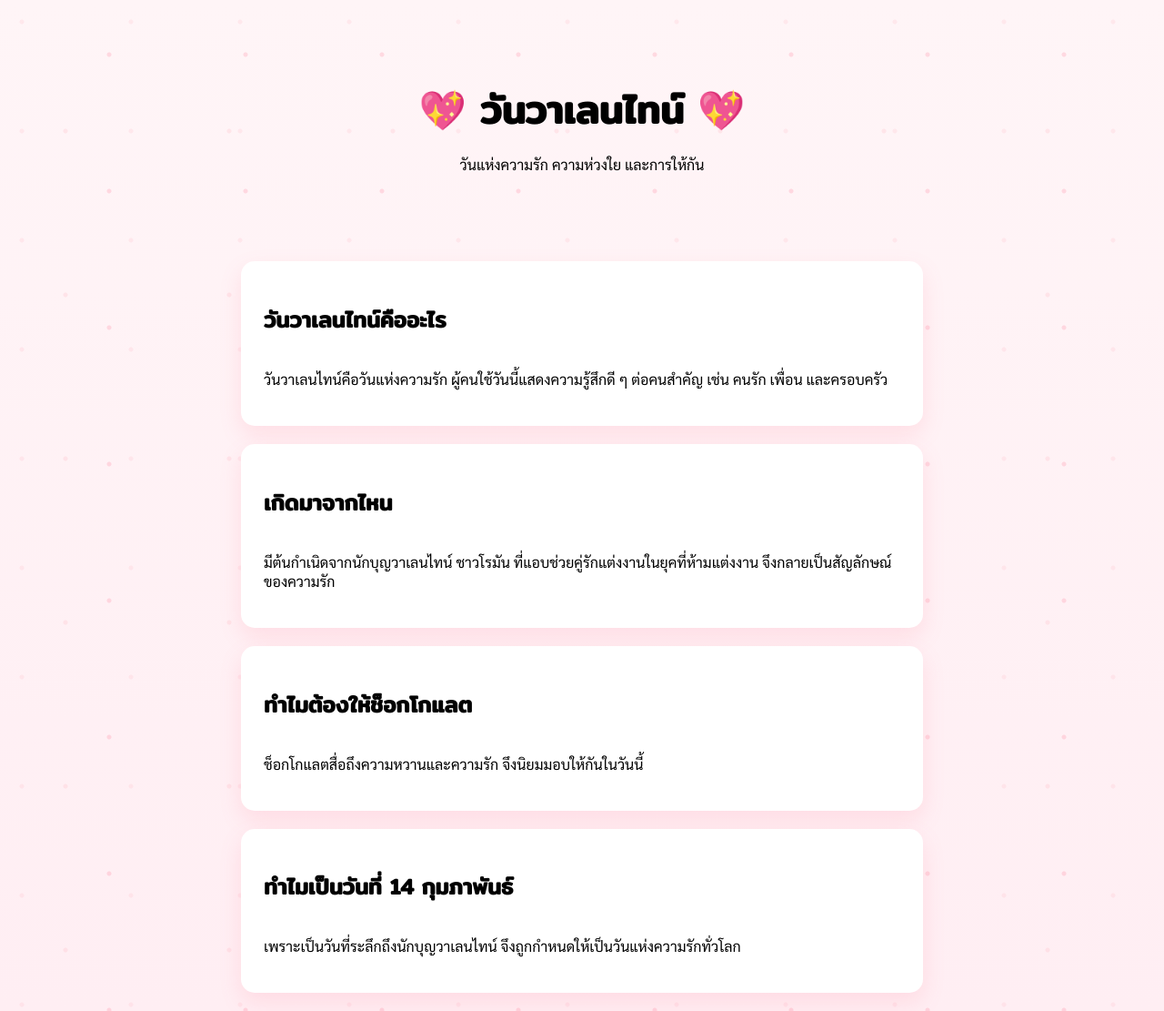
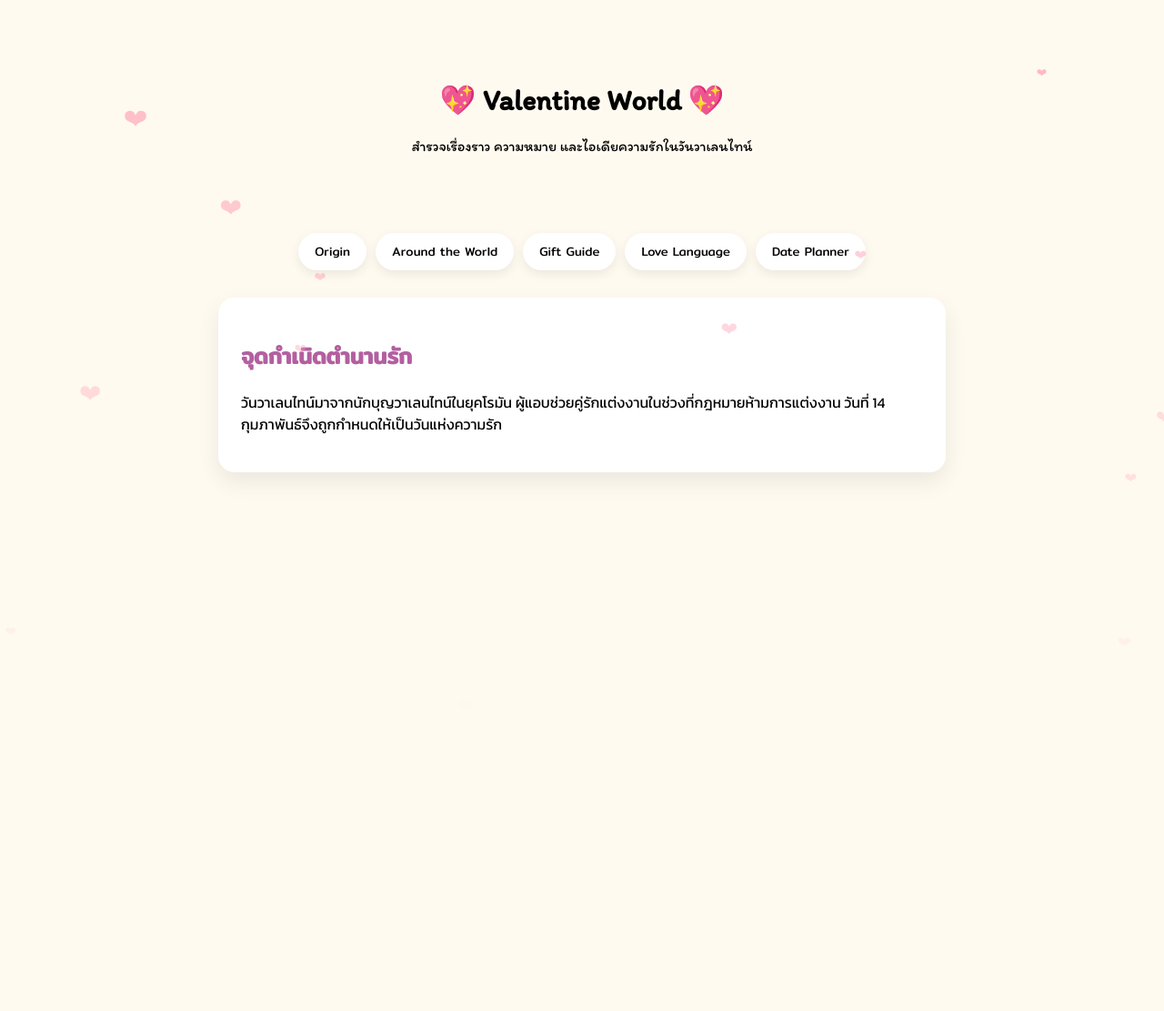
Before and after one commit to Teerapat-09/flask-project, a Flask app: page / in a window 1280 px wide. Shown: the whole page at 91% size. After the commit the page ends 529 px from the top, so only its background shows below. Run offline with Flask 3, Linux system fonts and the light colour scheme.

Commit message:
Valentine full upgrade

```diff
--- /dev/null
+++ b/static/script.js
@@ -0,0 +1,25 @@
+function showSection(id){
+document.querySelectorAll(".content").forEach(sec=>{
+sec.classList.remove("active");
+});
+
+setTimeout(()=>{
+document.getElementById(id).classList.add("active");
+},150);
+}
+
+// floating hearts
+function createHeart(){
+const heart=document.createElement("div");
+heart.className="heart";
+heart.innerText="❤";
+heart.style.left=Math.random()*100+"vw";
+heart.style.fontSize=(10+Math.random()*20)+"px";
+heart.style.animationDuration=(4+Math.random()*6)+"s";
+
+document.body.appendChild(heart);
+
+setTimeout(()=>heart.remove(),9000);
+}
+
+setInterval(createHeart,500);
--- a/static/style.css
+++ b/static/style.css
@@ -1,82 +1,84 @@
-body {
-    margin: 0;
-    padding: 0;
-    font-family: 'Sarabun', sans-serif;
-
-    /* พื้นหลังลายความรักแบบจาง ๆ */
-    background:
-    radial-gradient(circle at 20% 20%, rgba(255,192,203,.25) 2px, transparent 3px),
-    radial-gradient(circle at 80% 40%, rgba(255,105,135,.20) 2px, transparent 3px),
-    radial-gradient(circle at 40% 80%, rgba(255,182,193,.25) 2px, transparent 3px),
-    linear-gradient(#fff5f7,#ffeef3);
-
-    background-size: 120px 120px, 150px 150px, 180px 180px, cover;
+:root{
+--bg:#FFFAF0;
+--pink:#FFC0CB;
+--plum:#DDA0DD;
 }
 
-/* หัวข้อใหญ่ */
-h1 {
-    font-family: 'Mitr', sans-serif;
-    font-size: 42px;
-    margin-bottom: 10px;
+body{
+margin:0;
+font-family:'Kanit',sans-serif;
+background:var(--bg);
+overflow-x:hidden;
 }
 
-/* หัวข้อรอง */
-h2 {
-    font-family: 'Mitr', sans-serif;
+/* hero */
+.hero{
+text-align:center;
+padding:70px 20px;
+font-family:'Itim',cursive;
 }
 
-/* ส่วนหัว */
-.hero {
-    text-align: center;
-    padding: 60px 20px;
+/* menu */
+.menu{
+display:flex;
+justify-content:center;
+gap:10px;
+flex-wrap:wrap;
+margin-bottom:30px;
 }
 
-/* กล่องเนื้อหา */
-.card {
-    background: white;
-    width: 80%;
-    max-width: 700px;
-    margin: 20px auto;
-    padding: 25px;
-    border-radius: 15px;
-    box-shadow: 0 10px 25px rgba(255,105,135,.15);
-    transition: transform .3s ease;
+.menu button{
+background:white;
+border:none;
+padding:10px 18px;
+border-radius:30px;
+cursor:pointer;
+font-family:'Mitr';
+transition:.3s;
+box-shadow:0 4px 12px rgba(0,0,0,.08);
 }
 
-.card:hover {
-    transform: translateY(-5px);
+.menu button:hover{
+background:var(--pink);
+transform:scale(1.1);
+box-shadow:0 0 15px var(--pink);
 }
 
-/* เอฟเฟกต์หัวใจ */
-.love-title {
-    position: relative;
-    display: inline-block;
-    cursor: pointer;
-    transition: transform .25s ease;
+/* content */
+.content{
+width:80%;
+max-width:750px;
+margin:20px auto;
+padding:25px;
+border-radius:18px;
+background:white;
+box-shadow:0 10px 25px rgba(0,0,0,.08);
+opacity:0;
+transform:translateY(20px);
+transition:.5s;
+display:none;
 }
 
-.love-title:hover {
-    transform: scale(1.05);
+.content.active{
+display:block;
+opacity:1;
+transform:translateY(0);
 }
 
-.love-title::after {
-    content: "❤";
-    position: absolute;
-    left: -25px;
-    top: 50%;
-    transform: translateY(-50%) scale(0);
-    opacity: 0;
-    color: #ff4d6d;
-    transition: all .35s ease;
+h2{
+color:#b35fa0;
+font-family:'Mitr';
 }
 
-.love-title:hover::after {
-    transform: translateY(-50%) scale(1.2);
-    opacity: 1;
-    animation: floatHeart .8s ease infinite alternate;
+/* floating hearts */
+.heart{
+position:fixed;
+bottom:-20px;
+color:#ff9bb3;
+animation:floatUp linear forwards;
 }
 
-@keyframes floatHeart {
-    from { transform: translateY(-50%) translateX(0) scale(1.2); }
-    to { transform: translateY(-65%) translateX(-3px) scale(1.35); }
+@keyframes floatUp{
+from{transform:translateY(0) scale(.7);opacity:0}
+to{transform:translateY(-110vh) scale(1.3);opacity:.8}
 }
--- a/templates/index.html
+++ b/templates/index.html
@@ -2,55 +2,80 @@
 <html lang="th">
 <head>
 <meta charset="UTF-8">
-    <title>Valentine</title>
+<title>Valentine World</title>
 
-    <!-- CSS -->
 <link rel="stylesheet" href="{{ url_for('static', filename='style.css') }}">
+<script defer src="{{ url_for('static', filename='script.js') }}"></script>
 
-    <!-- Thai Google Fonts -->
-    <link rel="stylesheet"
-          href="https://fonts.googleapis.com/css2?family=Mitr:wght@300;400;500&family=Sarabun:wght@300;400&display=swap">
+<!-- ฟอนต์ -->
+<link href="https://fonts.googleapis.com/css2?family=Mitr:wght@300;400;500&family=Kanit:wght@300;400&family=Itim&display=swap" rel="stylesheet">
+
 </head>
 
 <body>
 
+<!-- floating hearts -->
+<div id="hearts-container"></div>
+
 <header class="hero">
-    <h1>💖 วันวาเลนไทน์ 💖</h1>
-    <p>วันแห่งความรัก ความห่วงใย และการให้กัน</p>
+    <h1>💖 Valentine World 💖</h1>
+    <p>สำรวจเรื่องราว ความหมาย และไอเดียความรักในวันวาเลนไทน์</p>
 </header>
 
-<section class="card">
-    <h2 class="love-title">วันวาเลนไทน์คืออะไร</h2>
+<nav class="menu">
+    <button onclick="showSection('origin')">Origin</button>
+    <button onclick="showSection('global')">Around the World</button>
+    <button onclick="showSection('gift')">Gift Guide</button>
+    <button onclick="showSection('language')">Love Language</button>
+    <button onclick="showSection('date')">Date Planner</button>
+</nav>
+
+<main>
+
+<section id="origin" class="content active">
+<h2>จุดกำเนิดตำนานรัก</h2>
 <p>
-        วันวาเลนไทน์คือวันแห่งความรัก ผู้คนใช้วันนี้แสดงความรู้สึกดี ๆ
-        ต่อคนสำคัญ เช่น คนรัก เพื่อน และครอบครัว
+วันวาเลนไทน์มาจากนักบุญวาเลนไทน์ในยุคโรมัน
+ผู้แอบช่วยคู่รักแต่งงานในช่วงที่กฎหมายห้ามการแต่งงาน
+วันที่ 14 กุมภาพันธ์จึงถูกกำหนดให้เป็นวันแห่งความรัก
 </p>
 </section>
 
-<section class="card">
-    <h2 class="love-title">เกิดมาจากไหน</h2>
+<section id="global" class="content">
+<h2>วาเลนไทน์รอบโลก</h2>
 <p>
-        มีต้นกำเนิดจากนักบุญวาเลนไทน์ ชาวโรมัน
-        ที่แอบช่วยคู่รักแต่งงานในยุคที่ห้ามแต่งงาน
-        จึงกลายเป็นสัญลักษณ์ของความรัก
+ญี่ปุ่น: ผู้หญิงให้ช็อกโกแลต และผู้ชายตอบกลับใน White Day
+เกาหลี: มี Black Day สำหรับคนโสด
+ตะวันตก: นิยมมอบดอกกุหลาบสีแดง
 </p>
 </section>
 
-<section class="card">
-    <h2 class="love-title">ทำไมต้องให้ช็อกโกแลต</h2>
+<section id="gift" class="content">
+<h2>ไอเดียของขวัญแทนใจ</h2>
 <p>
-        ช็อกโกแลตสื่อถึงความหวานและความรัก
-        จึงนิยมมอบให้กันในวันนี้
+กุหลาบแดง = ความรักโรแมนติก<br>
+กุหลาบชมพู = ความห่วงใย<br>
+ของขวัญ DIY เช่น การ์ดทำมือหรือขนมทำเองให้ความรู้สึกพิเศษ
 </p>
 </section>
 
-<section class="card">
-    <h2 class="love-title">ทำไมเป็นวันที่ 14 กุมภาพันธ์</h2>
+<section id="language" class="content">
+<h2>5 ภาษารัก</h2>
 <p>
-        เพราะเป็นวันที่ระลึกถึงนักบุญวาเลนไทน์
-        จึงถูกกำหนดให้เป็นวันแห่งความรักทั่วโลก
+คำพูดดี ๆ • การกระทำ • ของขวัญ • เวลา • การสัมผัส
+การเข้าใจภาษารักของอีกฝ่ายทำให้ความสัมพันธ์ดีขึ้น
 </p>
 </section>
 
+<section id="date" class="content">
+<h2>วางแผนเดท</h2>
+<p>
+ดูหนัง ทำอาหาร เดินเล่น หรือมื้อค่ำเล็ก ๆ
+ความใส่ใจสำคัญกว่าสถานที่
+</p>
+</section>
+
+</main>
+
 </body>
 </html>
```
Lines whose indentation alone changed are shown as unchanged.
